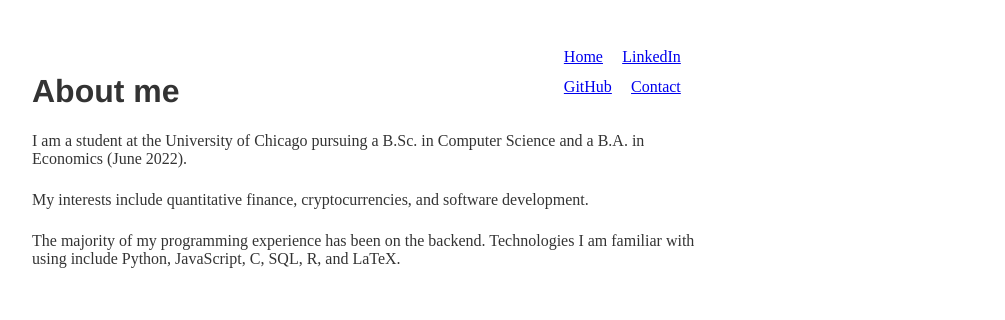
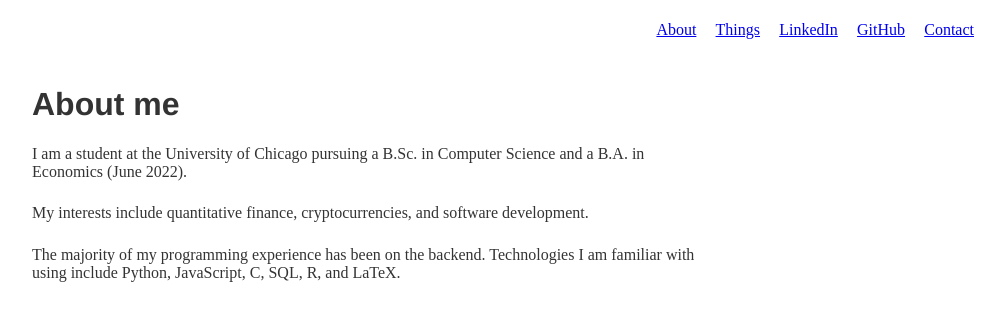
Before and after one commit to hugo-chan/hugo-chan.github.io, a Gatsby site: page /about in a window 1280 px wide. Shown: the whole page, without its empty margins (274-1279 px from the left). Built offline with nearby package versions, Linux system fonts and the light colour scheme; Gatsby itself is replaced by a stand-in of ours; what typography-theme-fairy-gates would draw is missing.

Commit message:
link bar done

```diff
--- a/src/components/links.js
+++ /dev/null
@@ -1,42 +0,0 @@
-import React from "react"
-import { Link } from "gatsby"
-import AniLink from "gatsby-plugin-transition-link/AniLink"
-
-/**
- * List item that is a link
- * @param {*} props
- */
-const ListLink = props => (
-  <li style={{ display: `inline-block`, marginRight: props._marginRight }}>
-    <Link to={props.to}>{props.children}</Link>
-  </li>
-)
-
-/**
- * List item that is a link that produces a transition
- * In this case, the transition is a green cover with direction specified
- * @param {*} props
- */
-const AnimatedListLink = props => (
-  <li style={{ display: `inline-block`, marginRight: props._marginRight }}>
-    <AniLink cover direction={props._dir} bg="#36BAA0" duration={0.8} to={props.to}>{props.children}</AniLink>
-  </li>
-)
-
-/**
- * A horizontal floating list of links
- * @param {*} props
- */
-export default function InternalLinks(props) {
-  return (
-    <div>
-        <AnimatedListLink _dir={props.pageName === "About" ? "up": "down"} _marginRight={props._marginRight} to={props.pageDir}>
-          {props.pageName}
-        </AnimatedListLink>
-        <ListLink _marginRight={props._marginRight} to="https://www.linkedin.com/in/hugo-chan/">LinkedIn</ListLink>
-        <br></br>
-        <ListLink _marginRight={props._marginRight} to="https://github.com/hugo-chan/">GitHub</ListLink>
-        <a href="mailto:hugochan@uchicago.edu">Contact</a>
-    </div>
-  )
-}
--- /dev/null
+++ b/src/components/links/link.js
@@ -0,0 +1,59 @@
+import React from "react"
+import AniLink from "gatsby-plugin-transition-link/AniLink"
+import { Link } from "gatsby"
+
+
+/**
+ * List item that is a link that produces a transition
+ * In this case, the transition is a green cover with direction specified
+ * @param {*} props
+ */
+export function AnimatedListLink(props) {
+  return (
+    <li style={{ display: `inline-block`, marginRight: props._marginRight }}>
+    <AniLink cover direction={props._dir} bg="#36BAA0" duration={0.8} to={props.to}>{props.children}</AniLink>
+  </li>
+  )
+}
+
+/**
+ * List item that is a link
+ * @param {*} props
+ */
+export function ListLink(props) {
+  return (
+    <li style={{ display: `inline-block`, marginRight: props._marginRight }}>
+      <Link to={props.to}>{props.children}</Link>
+    </li>
+  )
+}
+
+/**
+ * List item that is a link without the margin
+ * @param {*} props
+ */
+export function LastLink(props) {
+  return (
+    <li style={{ display: `inline-block` }}>
+      <Link to={props.to}>{props.children}</Link>
+    </li>
+  )
+}
+
+
+// /**
+//  * A horizontal floating list of links
+//  * @param {*} props
+//  */
+// export default function InternalLinks() {
+//   return (
+//     <div>
+//         <AnimatedListLink _dir="up" _marginRight="2rem" to="/about">
+//           About
+//         </AnimatedListLink>
+//         <AnimatedListLink _dir="up" to="/things">
+//           Things
+//         </AnimatedListLink>
+//     </div>
+//   )
+// }
--- /dev/null
+++ b/src/components/links/linkbar.js
@@ -0,0 +1,27 @@
+import React from "react"
+
+import { AnimatedListLink, ListLink, LastLink } from "./link"
+
+
+
+/**
+ * A horizontal floating list of links
+ * @param {*} props
+ */
+export default function LinkBar() {
+  return (
+    <div style={{ marginTop: `1.3rem`, marginRight: `2rem`}}>
+        <ul style={{ listStyle: `none`, float: `right` }}>
+          <AnimatedListLink _dir="up" _marginRight="1.2rem" to="/about">
+              About
+          </AnimatedListLink>
+          <AnimatedListLink _dir="up" _marginRight="1.2rem" to="/things">
+              Things
+          </AnimatedListLink>
+          <ListLink _marginRight="1.2rem" to="https://www.linkedin.com/in/hugo-chan/">LinkedIn</ListLink>
+          <ListLink _marginRight="1.2rem" to="https://github.com/hugo-chan/">GitHub</ListLink>
+          <LastLink to="mailto:hugochan@uchicago.edu">Contact</LastLink>
+        </ul>
+    </div>
+  )
+}
--- a/src/pages/about.js
+++ b/src/pages/about.js
@@ -1,18 +1,17 @@
 import React from "react"
+
 import Layout from "../components/layout"
-import Links from "../components/links"
+import LinkBar from "../components/links/linkbar"
 
 /**
  * About me page
  */
 export default function About() {
   return (
-    <Layout topMargin="3rem">
-        <header style={{ marginBottom: `1.5rem`, paddingBottom: `0.1rem`}}>
-            <ul style={{ listStyle: `none`, float: `right` }}>
-                <Links _marginRight="1.2rem" pageName="Home" pageDir="/"/>
-            </ul>
-        </header>
+    <div>
+      <LinkBar></LinkBar>
+      <br></br>
+      <Layout topMargin="3rem" >
           <h1 style={{ whiteSpace: `nowrap` }}>About me</h1>
           <div>
             <p>I am a student at the University of Chicago pursuing a B.Sc. in Computer Science and a B.A. in Economics (June 2022). </p>
@@ -20,5 +19,6 @@ export default function About() {
             <p>The majority of my programming experience has been on the backend. Technologies I am familiar with using include Python, JavaScript, C, SQL, R, and LaTeX.</p>
           </div>
       </Layout>
+    </div>
   )
 }
--- a/src/pages/things/arsenal.js
+++ b/src/pages/things/arsenal.js
@@ -2,6 +2,7 @@ import React from "react"
 import TopArrow from "../../components/toparrow"
 import BottomArrow from "../../components/bottomarrow"
 import Figure from "../../components/figure"
+import LinkBar from "../../components/links/linkbar"
 
 import style from "../../styles/index.module.css"
 /**
@@ -12,6 +13,7 @@ export default function Arsenal() {
     <div className={style.thingBody}>
       <div className={style.thingHead}>
         <TopArrow link="/things/campus"></TopArrow>
+        <LinkBar></LinkBar>
       </div>
       <div className={style.thingContent}>
         <Figure link="/hidden/arsenal.jpg" caption="This Arsenal vs Crystal Palace game I saw live where Giroud scored the famous scorpion kick goal"></Figure>
--- a/src/pages/things/campus.js
+++ b/src/pages/things/campus.js
@@ -2,6 +2,7 @@ import React from "react"
 import TopArrow from "../../components/toparrow"
 import BottomArrow from "../../components/bottomarrow"
 import Figure from "../../components/figure"
+import LinkBar from "../../components/links/linkbar"
 
 import style from "../../styles/index.module.css"
 /**
@@ -12,6 +13,7 @@ export default function Campus() {
     <div className={style.thingBody}>
       <div className={style.thingHead}>
         <TopArrow link="/things/tv"></TopArrow>
+        <LinkBar></LinkBar>
       </div>
       <div className={style.thingContent}>
         <Figure link="/hidden/campus.jpg" caption="This photo of campus I took in Freshman year"></Figure>
--- a/src/pages/things/fn.js
+++ b/src/pages/things/fn.js
@@ -1,6 +1,7 @@
 import React from "react"
 import TopArrow from "../../components/toparrow"
 import Figure from "../../components/figure"
+import LinkBar from "../../components/links/linkbar"
 
 import style from "../../styles/index.module.css"
 /**
@@ -11,6 +12,7 @@ export default function Tv() {
     <div className={style.thingBody}>
       <div className={style.thingHead}>
         <TopArrow link="/things/hk"></TopArrow>
+        <LinkBar></LinkBar>
       </div>
       <div className={style.thingContent}>
         <Figure link="/hidden/fn.png" caption="This Fortnite Creative map I spent hours in"></Figure>
--- a/src/pages/things/hk.js
+++ b/src/pages/things/hk.js
@@ -2,6 +2,7 @@ import React from "react"
 import TopArrow from "../../components/toparrow"
 import BottomArrow from "../../components/bottomarrow"
 import Figure from "../../components/figure"
+import LinkBar from "../../components/links/linkbar"
 
 import style from "../../styles/index.module.css"
 /**
@@ -12,6 +13,7 @@ export default function Hk() {
     <div className={style.thingBody}>
       <div className={style.thingHead}>
         <TopArrow link="/things/madeon"></TopArrow>
+        <LinkBar></LinkBar>
       </div>
       <div className={style.thingContent}>
         <Figure link="/hidden/hk.png" caption="This photo of Hong Kong I took in 2016"></Figure>
--- a/src/pages/things/madeon.js
+++ b/src/pages/things/madeon.js
@@ -2,6 +2,7 @@ import React from "react"
 import TopArrow from "../../components/toparrow"
 import BottomArrow from "../../components/bottomarrow"
 import Figure from "../../components/figure"
+import LinkBar from "../../components/links/linkbar"
 
 import style from "../../styles/index.module.css"
 /**
@@ -12,6 +13,7 @@ export default function Madeon() {
     <div className={style.thingBody}>
       <div className={style.thingHead}>
         <TopArrow link="/things/arsenal"></TopArrow>
+        <LinkBar></LinkBar>
       </div>
       <div className={style.thingContent}>
         <Figure link="/hidden/madeon.jpg" caption="This Madeon set (22/11/19 Concord Music Hall)"></Figure>
--- a/src/pages/things/tv.js
+++ b/src/pages/things/tv.js
@@ -2,7 +2,7 @@ import React from "react"
 import TopArrow from "../../components/toparrow"
 import BottomArrow from "../../components/bottomarrow"
 import Figure from "../../components/figure"
-import Links from "../../components/links"
+import LinkBar from "../../components/links/linkbar"
 
 import style from "../../styles/index.module.css"
 
@@ -15,9 +15,7 @@ export default function Tv() {
       <div className={style.thingBody}>
         <div className={style.thingHead}>
           <TopArrow link="/things"></TopArrow>
-          <ul style={{ listStyle: `none`, float: `right` }}>
-                <Links _marginRight="1.2rem" pageName="Home" pageDir="/"/>
-          </ul>
+          <LinkBar></LinkBar>
         </div>
         <div className={style.thingContent}>
           <Figure link="/hidden/tv.png" caption="This graph and TradingView theme"></Figure>
```
Also changed, not shown: src/components/externallinks.js (deleted, +0 -26 lines), src/components/internallinks.js (deleted, +0 -32 lines), src/pages/index.js (+11 -4 lines), src/pages/things.js (+2 -9 lines). Lines whose indentation alone changed are shown as unchanged.
